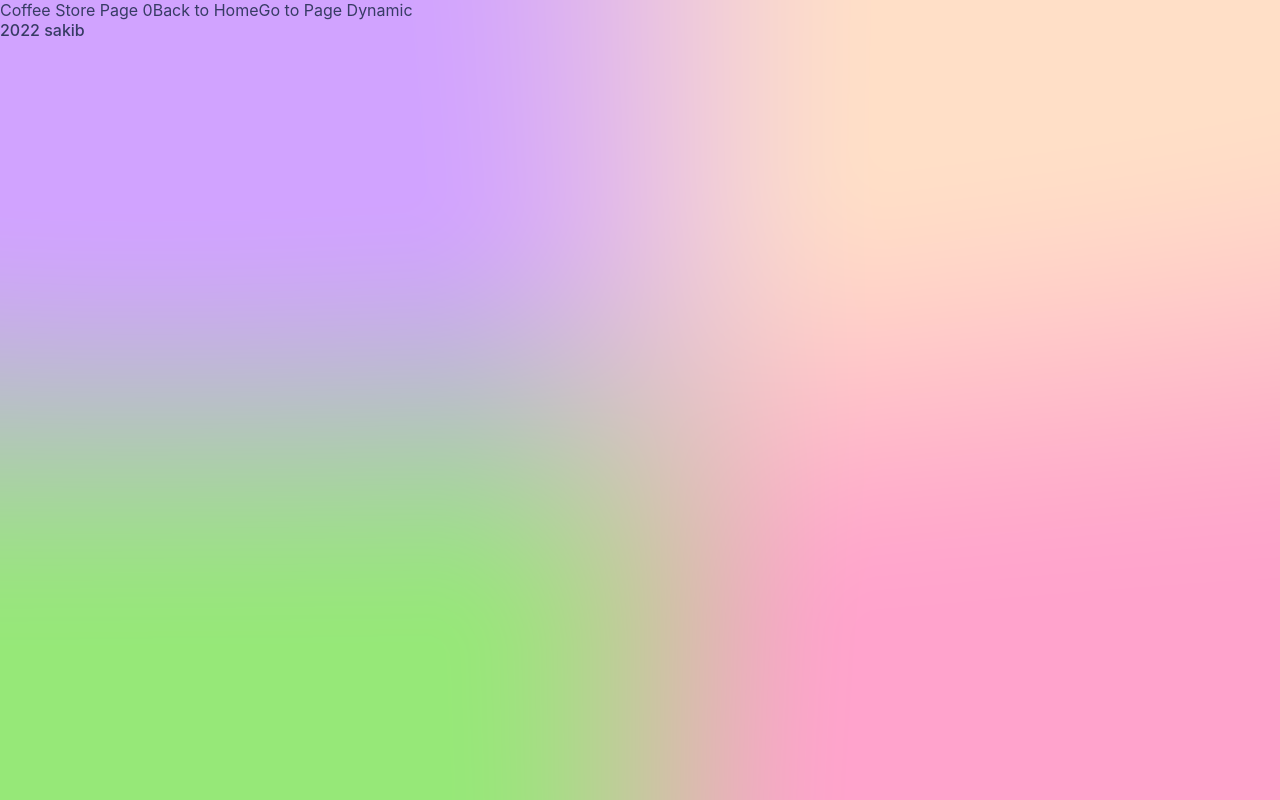
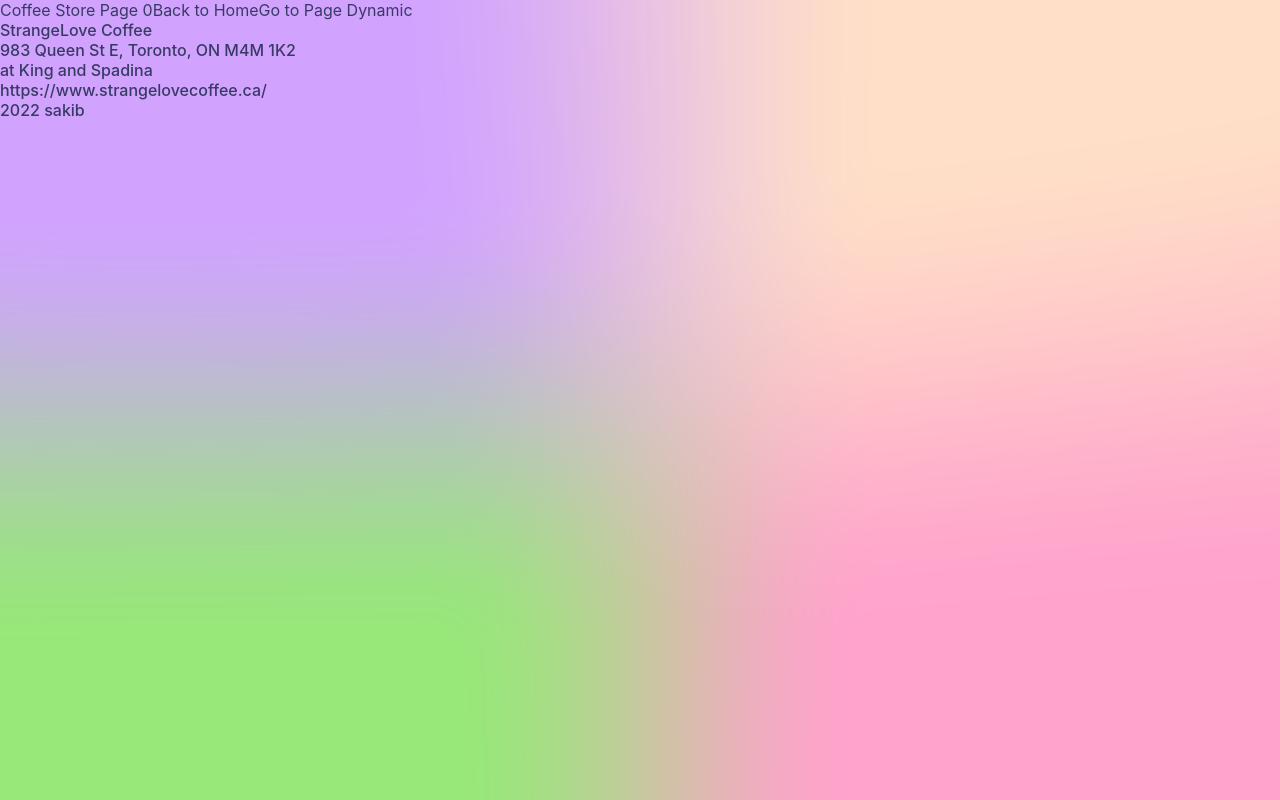
Before and after one commit to sakibshaik/coffee-shops, a Next.js app: page /coffee-store/0 in a window 1280 px wide. Built offline with nearby package versions, Linux system fonts and the light colour scheme.

Commit message:
get static paths

```diff
--- a/pages/coffee-store/[id].js
+++ b/pages/coffee-store/[id].js
@@ -1,11 +1,39 @@
 import {useRouter} from "next/router";
 import Link from "next/link";
 
-const CoffeeStore = () => {
+import coffeeStoresData from "../../data/coffee-stores.json"
+
+export function getStaticProps(staticProps){
+    const params = staticProps.params
+    return {
+    props:{
+        coffeeStore: coffeeStoresData.find(store => {
+            return store.id == params.id
+        })
+    }
+    }
+}
+
+export function  getStaticPaths(){
+    return {
+        paths: [
+            {params: {id:"0"}},
+            {params: {id:"1"}},
+        ],
+        fallback: false,
+    }
+}
+
+
+const CoffeeStore = (props) => {
     const router = useRouter()
     return<div>Coffee Store Page {router.query.id}
     <Link href={"/"}><a>Back to Home</a></Link>
     <Link href={"/coffee-store/dynamic"}><a>Go to Page Dynamic</a></Link>
+        <p>{props.coffeeStore.name}</p>
+        <p>{props.coffeeStore.address}</p>
+        <p>{props.coffeeStore.neighbourhood}</p>
+        <p>{props.coffeeStore.websiteUrl}</p>
     </div>
 }
 
```
